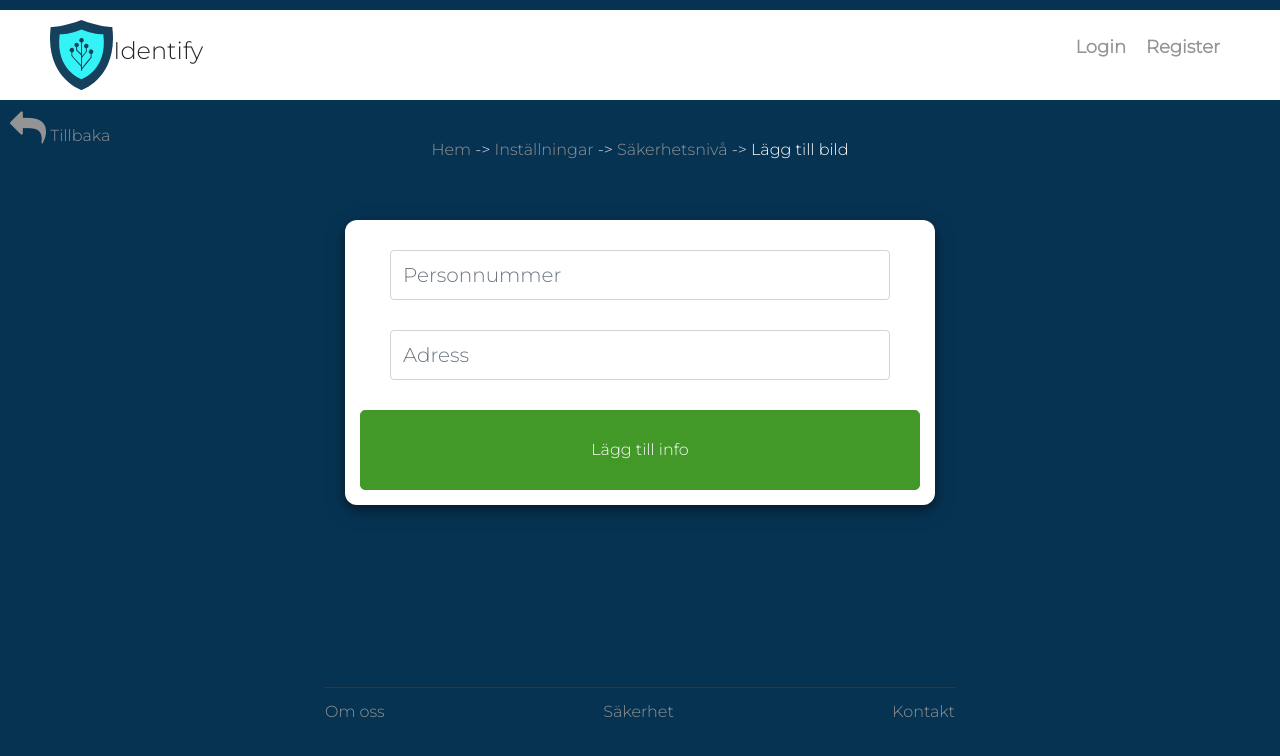
After one commit to lundkvistarn/Kandidatprojekt_E-Leg, a Node server app: template Databas/views/addImage.hbs in a window 1280 px wide. The commit adds this page. Shown: the top 756 px of the page. Run offline with Node 20, Linux system fonts and the light colour scheme; the template is opened without the code that fills it, so the values that code supplies are empty.

Commit message:
Auth.js Sent & Receive Requests
- Stor uppdatering som nu fixar att man kan se namn på både skickade och mottagna requests.
- addImage påbörjad
- om man är i säkerhetsnivå 2 blir man directad till addImage istället för addInfo
- en massa småfix

```diff
--- a/Databas/routes/auth.js
+++ b/Databas/routes/auth.js
@@ -12,7 +12,9 @@ router.get('/logout', authController.logout); //n�r n�gon klickar p� logut
 
 router.post('/changePassword', authController.changePassword); //n�r n�gon klickar p� byta lösenord k�rs funktionen logout i auth.js - AL
 
-router.get('/confirm_request', authController.confirm_request); //n�r n�gon klickar p� logut k�rs funktionen logout i auth.js - AL
+//router.get('/confirm_request', authController.confirm_request); //n�r n�gon klickar p� logut k�rs funktionen logout i auth.js - AL
+
+//router.get('/activeleg', authController.confirm_request);
 
 router.post('/new_request', authController.new_request);
 
--- /dev/null
+++ b/Databas/views/addImage.hbs
@@ -0,0 +1,108 @@
+<!DOCTYPE html>
+<html lang="en">
+<head>
+    <meta charset="utf-8">
+    <meta name="viewport" content="width=device-width, initial-scale=1.0">
+    <link href="https://cdn.jsdelivr.net/npm/bootstrap@5.0.0-beta2/dist/css/bootstrap.min.css" rel="stylesheet" integrity="sha384-BmbxuPwQa2lc/FVzBcNJ7UAyJxM6wuqIj61tLrc4wSX0szH/Ev+nYRRuWlolflfl" crossorigin="anonymous">
+    <link rel="stylesheet" href="/style_profile.css">
+    <link rel="icon" type="image/png" href="../img/logo_identi.svg"/>
+    <link rel="stylesheet" href="https://cdnjs.cloudflare.com/ajax/libs/font-awesome/4.7.0/css/font-awesome.min.css">
+
+
+    <title>Identify</title>
+</head>
+<body>
+
+        <div class="top_bar">
+            <a href="/profile"><img src="../logo_identi.svg" alt ="this is our logo" id="logo_top_bar"/></a>
+            <h4 id="textLogo_top_bar">Identify </h4>
+        </div>
+
+    <nav>
+        <div class="logowithtext_nav">
+            <a href="/profile"><img src="../logo_identi.svg" alt ="this is our logo" id="logo_nav"/></a>
+            <h4 id="textLogo"> Identify </h4>
+        </div>
+
+        <ul>
+            {{#if user}}
+                <li><a id="hrefnav" href="/safetylevel"> <i class="fa fa-badge"></i> Säkerhetsnivå: {{user.safetylevel}}</a></li>
+                <li><a id="hrefnav" href="/settings"> <i class="fa fa-cog"></i> Inställningar</a></li>
+                <li><a id="hrefnav" href="/auth/logout"> <i class="fa fa-sign-out"></i> Logga ut</a></li>
+            {{else}}
+                <li><a id="hrefnav" href="/login">Login</a></li>
+                <li><a id="hrefnav" href="/register">Register</a></li>
+            {{/if}}
+        </ul>
+    </nav>
+
+    <div class="navbar">
+        <div class="hamburger">
+            <div id="myLinks">
+                 <a href="/safetylevel"> <i class="fa fa-"></i> Säkerhetsnivå: {{user.safetylevel}}</a>
+                 <a href="/settings"> <i class="fa fa-cog"></i> Inställningar</a>
+                 <a href="/auth/logout"> <i class="fa fa-sign-out"></i>  Logga ut</a>
+            </div>
+            <a href="javascript:void(0);" class="icon" onclick="myFunction()">
+                <i class="fa fa-bars"></i>
+            </a>
+        </div>
+    </div>
+
+    <div class="getback_container">
+        <a href="/profile"> <i class="fa fa-reply" style="font-size:36px"> </i> Tillbaka </a>
+    </div>
+
+    <div class="entire_screen">
+
+        <div class="welcome_container">
+            <h6 class="card-title"> <a href="/profile">Hem</a> -> <a href="/settings">Inställningar</a> -> <a href="/safetylevel">Säkerhetsnivå</a> -> <a href="/addInfo" id="active_breadcrumb">Lägg till bild</a></h6>
+        </div>
+
+        <div class="button_container">
+
+            <form action="/auth/addInfo" method="POST">
+
+                <div class="form-group">
+                    <input type="number" class="form-control" id="personID" name="personID" placeholder="Personnummer"/>
+                </div>
+
+                <div class="form-group">
+                    <input type="texst" class="form-control" id="address" name="address" placeholder="Adress"/>
+                </div>
+
+                <button type="submit" class="button" id="b_green"> Lägg till info</button>
+
+            </form>
+        </div>
+
+        <div class="information_container">
+            <div class="line">
+                <hr class="style-six"> </hr>
+            </div>
+
+            <div class="information_line">
+                <a href="/about_us">Om oss</a>
+                <a href="/security">Säkerhet</a>
+                <a href="/contact">Kontakt</a>
+                <a id="loggaut_information_line" href="/auth/logout">Logga ut</a>
+            </div>
+        </div>
+
+    </div>
+
+</body>
+</html>
+
+
+
+<script>
+    function myFunction() {
+        var x = document.getElementById("myLinks");
+        if (x.style.display === "block") {
+            x.style.display = "none";
+        } else {
+            x.style.display = "block";
+        }
+    }
+</script>
--- a/Databas/views/confirm_request.hbs
+++ b/Databas/views/confirm_request.hbs
@@ -70,7 +70,8 @@
                     <!-- <div class="row"> {{this.senderID}} </div> -->
 
                     <div class="verifikation">
-                        <p> Förfrågan från <br>  senderID =  {{this.senderID}} Namn = {{this.senderName}} </p>
+                        <p> Förfrågan från <br>
+                        {{this.senderName}} </p>
                         <div class="stroke"> </div>
                         <p> {{this.datum}} </p> <!-- new Date(this.datum) -->
                     </div>
```
Also changed, not shown: Databas/controllers/auth.js (+69 -5 lines), Databas/routes/pages.js (+23 -2 lines), Databas/views/activeleg.hbs (+17 -26 lines), Databas/views/safetylevel.hbs (+6 -2 lines), Databas/views/leg.hbs (line endings or trailing spaces).
